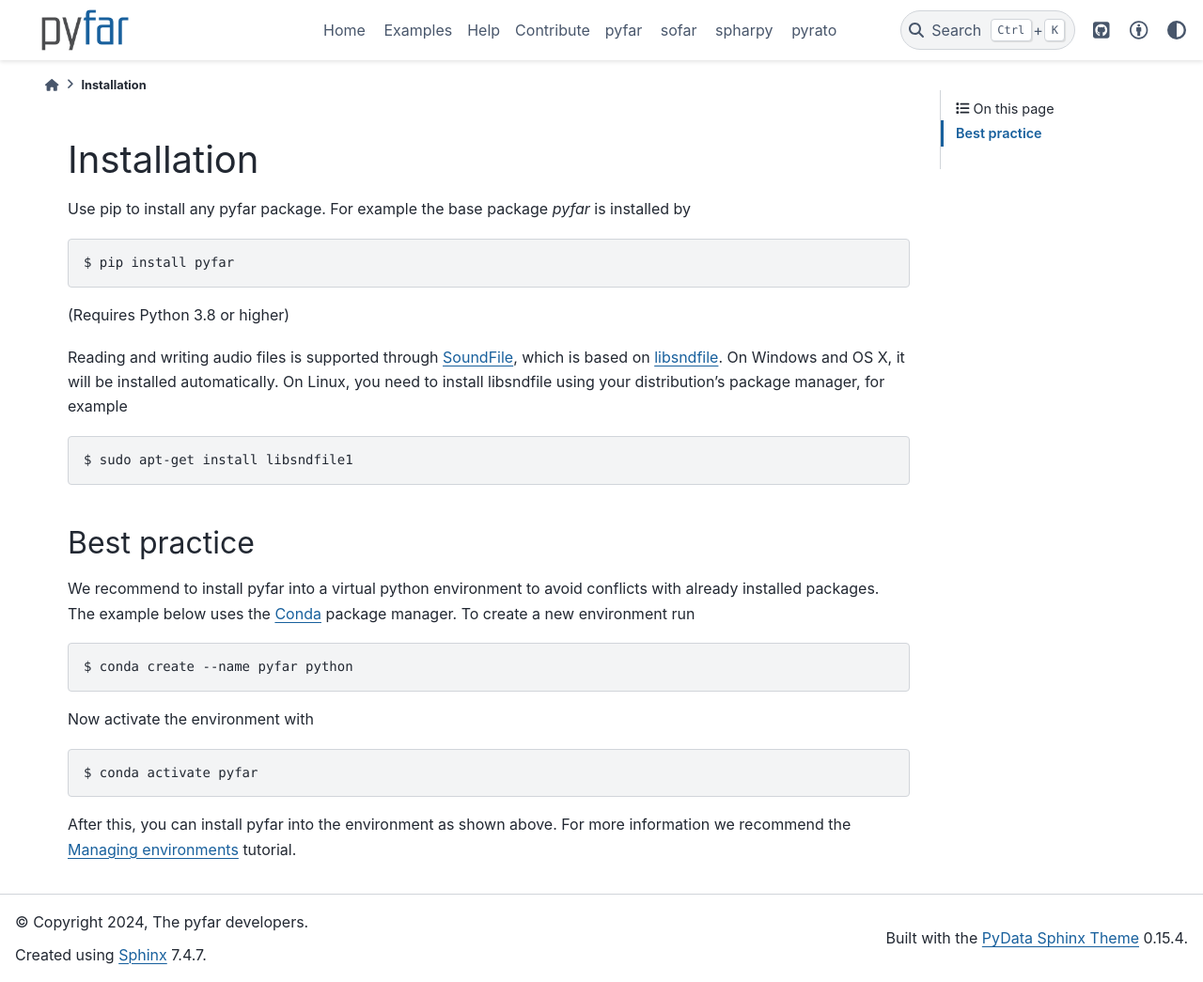
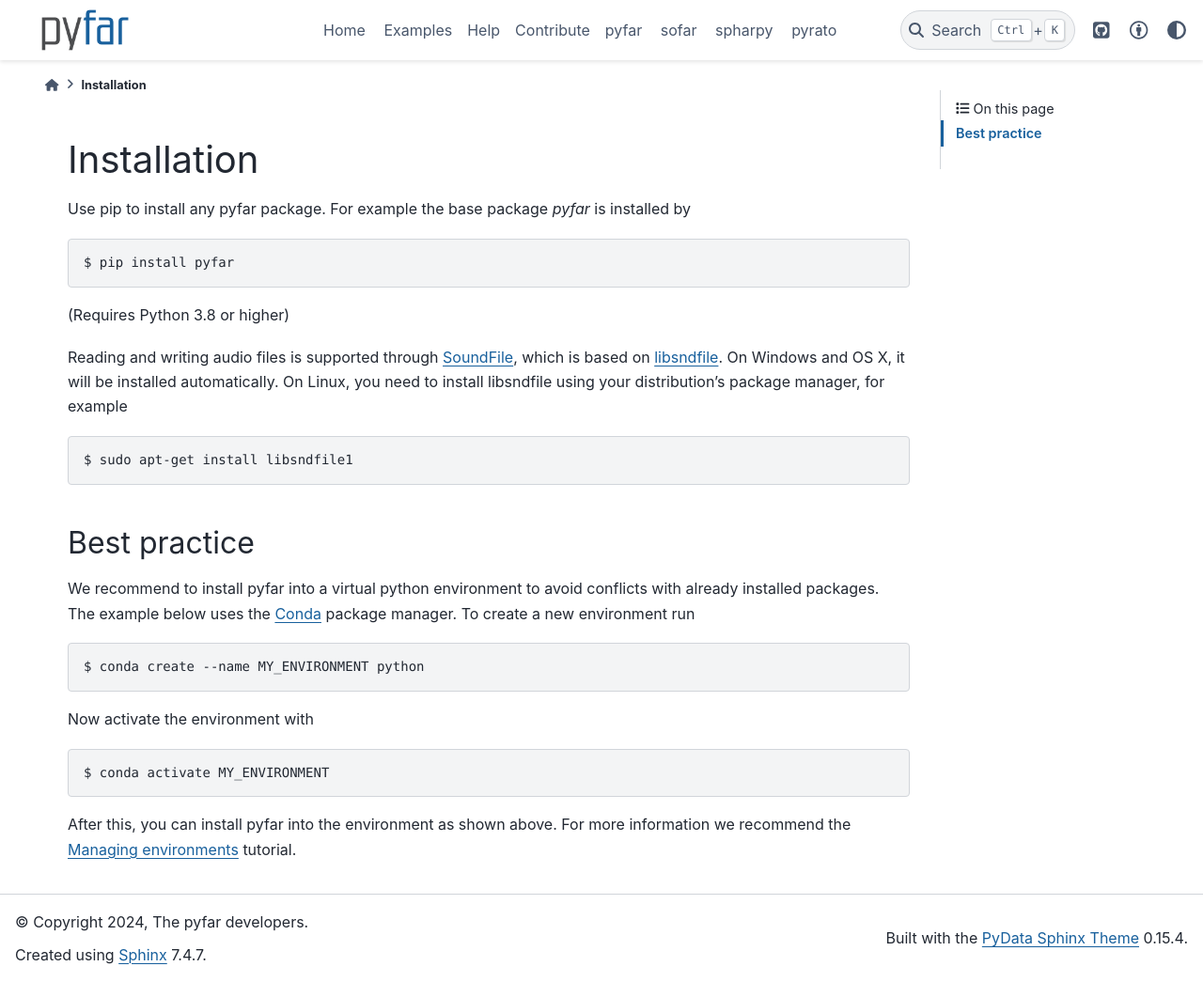
Before and after one commit to pyfar/gallery, a Sphinx documentation site: the page built from docs/help/installation.rst, in a window 1280 px wide and 1045 px high. Shown: the whole window at 94% size. Built offline with Sphinx 7.4.7 and the PyData theme 0.15.4, drawn with Linux system fonts in a browser that asks for light colours; pages that are not in the unit, such as notebooks, are missing from menus.

Commit message:
update according to review

```diff
--- a/docs/help/installation.rst
+++ b/docs/help/installation.rst
@@ -24,13 +24,13 @@
 
 .. code-block:: console
 
-    $ conda create --name pyfar python
+    $ conda create --name MY_ENVIRONMENT python
 
 Now activate the environment with
 
 .. code-block:: console
 
-    $ conda activate pyfar
+    $ conda activate MY_ENVIRONMENT
 
 After this, you can install pyfar into the environment as shown above. For more information we recommend the `Managing environments`_ tutorial.
 
```
